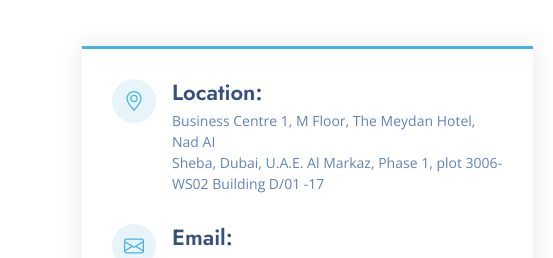
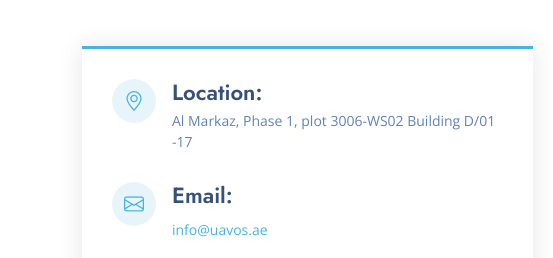
Before and after one commit to kvandis/uavosfz, a plain HTML site: page index.html in a window 1280 px wide. Shown: the part 1214-1472 px from the top of the page, 0-553 px from the left. Drawn offline with nearby package versions, Linux system fonts and the light colour scheme; grey boxes are pictures that could not be loaded.

Commit message:
Update index.html

```diff
--- a/index.html
+++ b/index.html
@@ -187,8 +187,7 @@
               <div class="address">
                 <i class="bi bi-geo-alt"></i>
                 <h4>Location:</h4>
-                <p>Business Centre 1, M Floor, The Meydan Hotel, Nad AI <br>
-Sheba, Dubai, U.A.E.
+                <p>
 					Al Markaz, Phase 1,  plot 3006-WS02 Building D/01 -17
 </p>
               </div>
```
